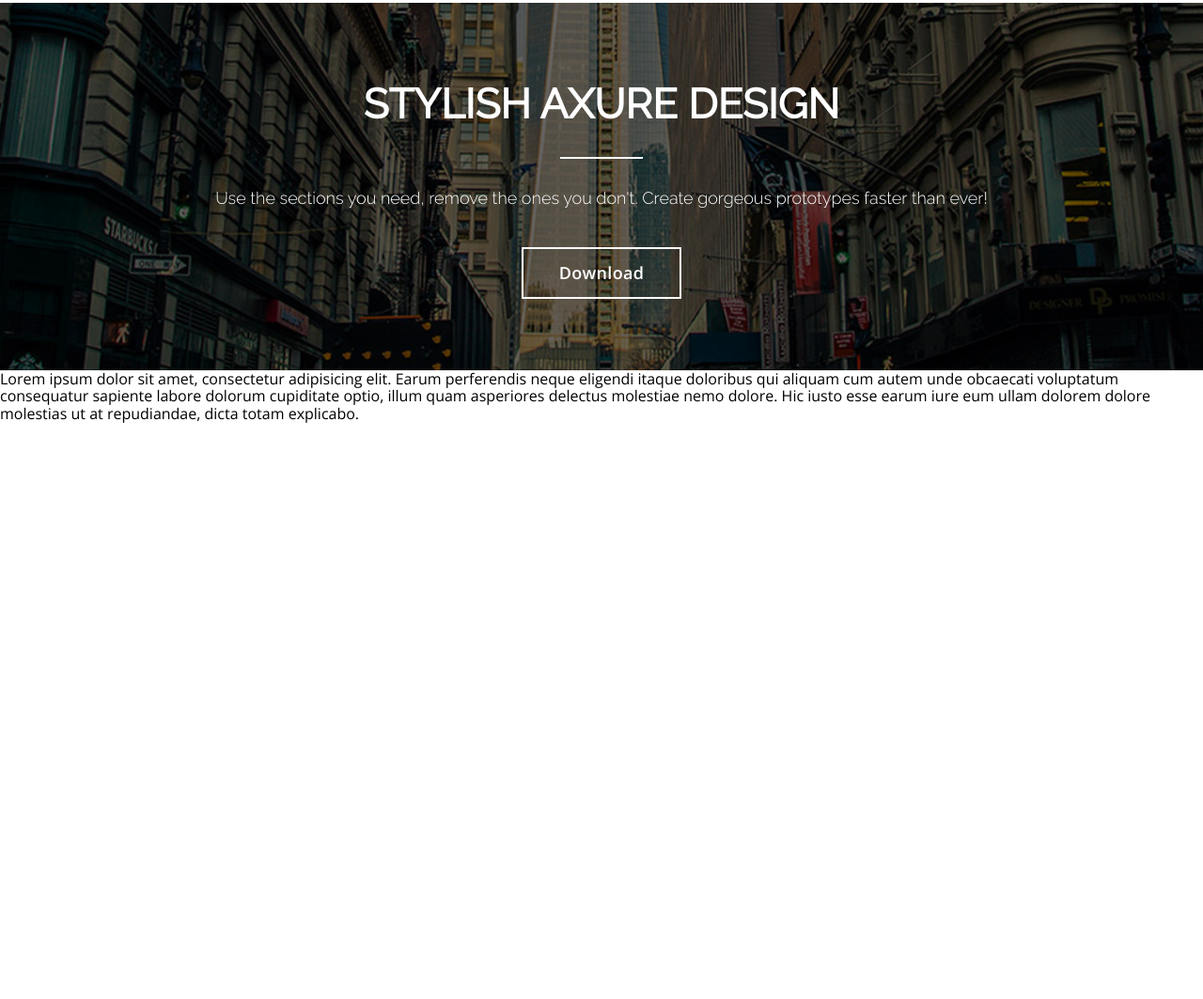
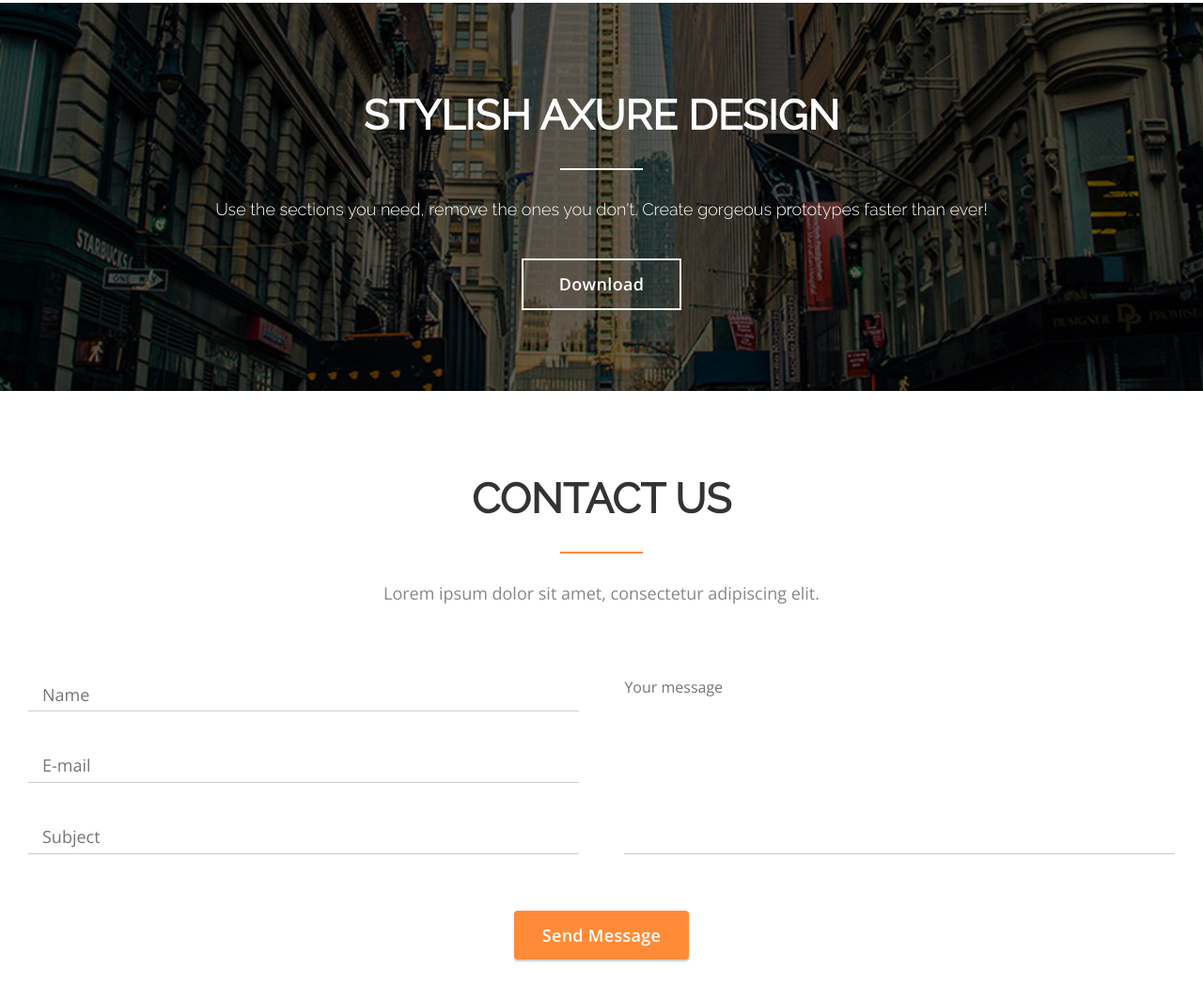
Before and after one commit to Gekagmeka/AX_IT.github.io, a plain HTML site: page index.html in a window 1280 px wide. Shown: the part 5273-6336 px from the top of the page at 94% size. Before the commit the page ends 5724 px from the top, so only its background shows below. Drawn offline with nearby package versions, Linux system fonts and the light colour scheme.

Commit message:
prefooter is ready d + m

```diff
--- a/css/style.css
+++ b/css/style.css
@@ -282,7 +282,8 @@ section{
 	width:100%;
 }
 
-.slick__button{
+.slick__button,
+.prefooter--form__button{
 	background-color:#ff8b38;
 	padding:16px 30px;
 	border-radius:4px;
@@ -320,7 +321,8 @@ section{
 .picture__line,
 .three-columns__line,
 .price__line,
-.review__line{
+.review__line,
+.prefooter__line{
 	background-color:#ff8b38;
 	margin-bottom:15px;
 }
@@ -534,7 +536,7 @@ section{
 	width:100%;
 	max-width:860px;
 	margin:0 auto;
-	padding:53px 0 76px;
+	padding:65px 0 86px;
 }
 .custom__title{
 	text-align:center;
@@ -554,7 +556,56 @@ section{
 .custom__button{
 	display:block;
 	margin:0 auto;
+}
 
+/*prefooter*/
+.prefooter{
+	padding:60px 0 90px;
+}
+.prefooter__title{
+	text-align:center;
+}
+.prefooter__line{
+	margin:0 auto;
+	margin-bottom:4vh;
+}
+.prefooter__text{
+	text-align:center;
+	padding-bottom:80px;
+}
+.prefooter--form__content{
+	display:flex;
+	justify-content:space-between;
+	margin-bottom:60px;
+}
+.prefooter--form__column{
+	width:48%;
+	max-width:650px;
+}
+.prefooter--form__group{
+	margin-bottom:40px;
+}
+.prefooter--form__group:last-child{
+	margin-bottom:0;
+}
+.prefooter--form__control{
+	width:100%;
+	padding:7px 15px;
+	border-bottom:1px solid #ccc;
+}
+.prefooter--form__textarea{
+	width:100%;
+	height:100%;
+	resize:none;
+	border-bottom:1px solid #ccc;
+	color:#bdbdbd;
+}
+.prefooter--form__button{
+	display:block;
+	margin:0 auto;
+}
+.prefooter--form{
+	padding-bottom:10px;
 }
 
 
@@ -1023,6 +1074,32 @@ section{
 	.review__column.column{
 		width:100%;
 	}
+	/*custom*/
+	.custom__content{
+		padding:40px 0 70px;
+	}
+	/*prefooter*/
+	.prefooter{
+		padding:30px 0 60px;
+	}
+	.prefooter__text{
+		padding-bottom:50px;
+	}
+	.prefooter--form__content{
+		display:block;
+		margin-bottom:20px;
+	}
+	.prefooter--form__group{
+		margin-bottom:25px;
+	}
+	.prefooter--form__column{
+		padding-bottom:35px;
+	}
+	.prefooter--form__column{
+		width:100%;
+		max-width:600px;
+		margin:0 auto;
+	}
 }
 @media screen and (max-width:413px) {
 	.container{
--- a/index.html
+++ b/index.html
@@ -455,17 +455,45 @@
 				</div>
 			</div>
 		</section>
-
-
-		<section>
-
+		<section class="prefooter">
+			<div class="container">
+				<div class="prefooter__content">
+					<h1 class="prefooter__title">
+						CONTACT US
+					</h1>
+					<div class="prefooter__line line"></div>
+					<p class="prefooter__text">
+						Lorem ipsum dolor sit amet, consectetur adipiscing elit.
+					</p>
+					<form class="form prefooter--form">
+						<div class="prefooter--form__content">
+							<div class="prefooter--form__column">
+								<div class="prefooter--form__group">
+									<input class="prefooter--form__control" type="text" name="username" placeholder="Name">
+								</div>
+								<div class="prefooter--form__group">
+									<input class="prefooter--form__control" type="email" name="email" placeholder="E-mail">
+								</div>
+								<div class="prefooter--form__group">
+									<input class="prefooter--form__control" type="text" name="subject" placeholder="Subject">
+								</div>
+							</div>
+							<div class="prefooter--form__column">
+								<textarea class="prefooter--form__textarea" name="prefooter-form" placeholder="Your message"></textarea>
+							</div>
+						</div>
+						<button class="prefooter--form__button button" type="submit">Send Message</button>
+					</form>
+				</div>
+			</div>
 		</section>
 	</main>
 	<footer class="footer">
-		Lorem ipsum dolor sit amet, consectetur adipisicing elit. Earum perferendis neque eligendi itaque doloribus
-		qui aliquam cum autem unde obcaecati voluptatum consequatur sapiente labore dolorum cupiditate optio, illum
-		quam asperiores delectus molestiae nemo dolore. Hic iusto esse earum iure eum ullam dolorem dolore molestias
-		 ut at repudiandae, dicta totam explicabo.
+		<div class="container">
+			<div class="footer__content">
+
+			</div>
+		</div>
 	</footer>
 
 
```
